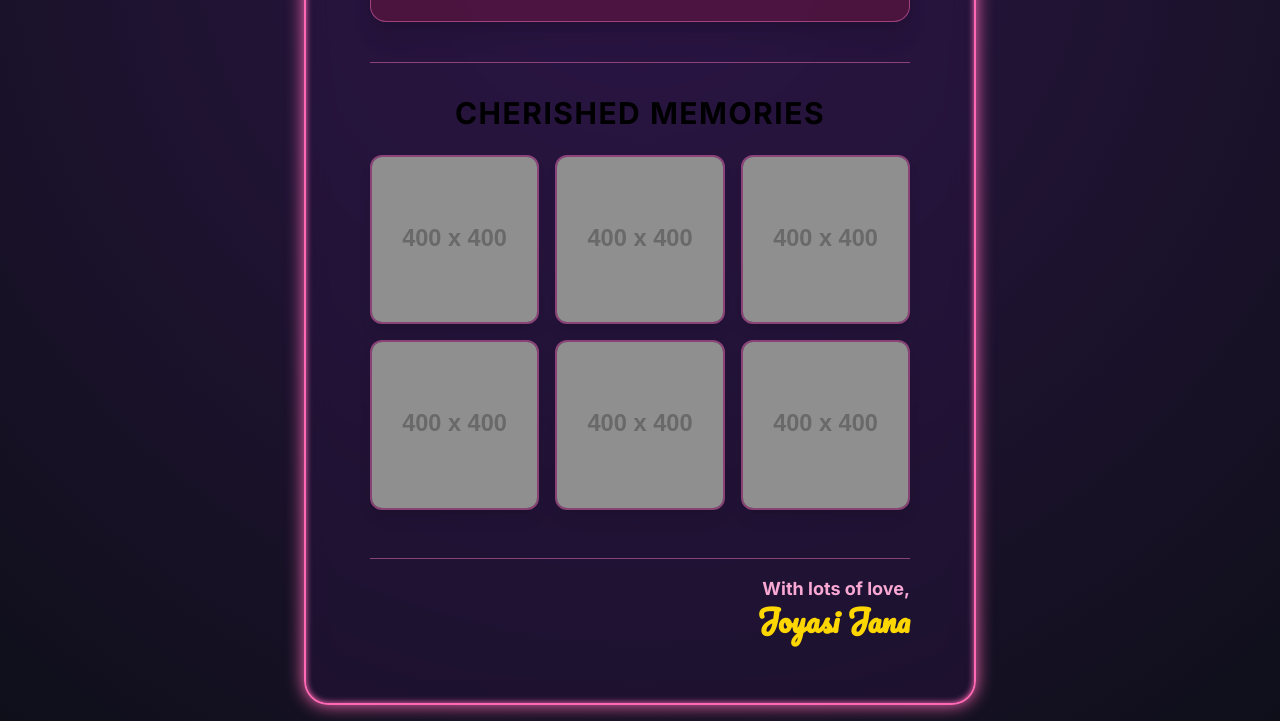
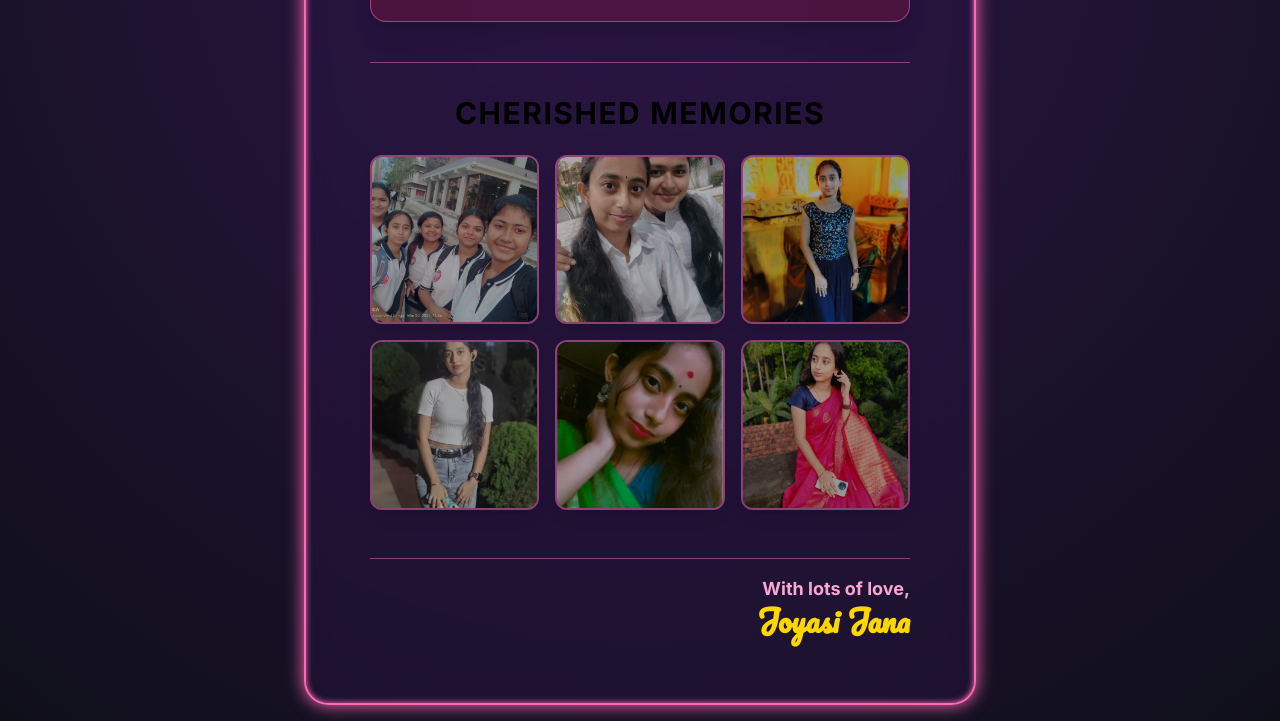
Before and after one commit to joyasrijana00/Moumita_Birthday, a plain HTML site: page index.html in a window 1280 px wide. Shown: the part 902-1623 px from the top of the page. Drawn offline with nearby package versions, Linux system fonts and the light colour scheme; placeholder pictures from the web are drawn by us.

Commit message:
Update index.html

```diff
--- a/index.html
+++ b/index.html
@@ -252,37 +252,37 @@
             <div class="grid grid-cols-2 gap-3 sm:grid-cols-3 sm:gap-4">
                 <!-- Image 1 -->
                 <a href="#" class="photo-frame block group relative overflow-hidden rounded-xl shadow-lg border-2 border-pink-400/50 transition duration-300 transform hover:scale-105">
-                    <img src="https://placehold.co/400x400/ff4d6d/ffffff?text=Moumita+1" alt="Memory 1" class="w-full h-full object-cover aspect-square">
+                    <img src="bal.jpg" alt="Memory 1" class="w-full h-full object-cover aspect-square">
                     <div class="absolute inset-0 bg-black bg-opacity-30 group-hover:bg-opacity-0 transition duration-300"></div>
                 </a>
 
                 <!-- Image 2 -->
                 <a href="#" class="photo-frame block group relative overflow-hidden rounded-xl shadow-lg border-2 border-pink-400/50 transition duration-300 transform hover:scale-105">
-                    <img src="https://placehold.co/400x400/fec89a/333333?text=Moumita+2" alt="Memory 2" class="w-full h-full object-cover aspect-square">
+                    <img src="mou1.jpg" alt="Memory 2" class="w-full h-full object-cover aspect-square">
                     <div class="absolute inset-0 bg-black bg-opacity-30 group-hover:bg-opacity-0 transition duration-300"></div>
                 </a>
 
                 <!-- Image 3 (Always visible now for better mobile look) -->
                 <a href="#" class="photo-frame block group relative overflow-hidden rounded-xl shadow-lg border-2 border-pink-400/50 transition duration-300 transform hover:scale-105">
-                    <img src="https://placehold.co/400x400/9d4edd/ffffff?text=Moumita+3" alt="Memory 3" class="w-full h-full object-cover aspect-square">
+                    <img src="m3.jpg" alt="Memory 3" class="w-full h-full object-cover aspect-square">
                     <div class="absolute inset-0 bg-black bg-opacity-30 group-hover:bg-opacity-0 transition duration-300"></div>
                 </a>
 
                 <!-- Image 4 -->
                 <a href="#" class="photo-frame block group relative overflow-hidden rounded-xl shadow-lg border-2 border-pink-400/50 transition duration-300 transform hover:scale-105">
-                    <img src="https://placehold.co/400x400/a3c4f3/333333?text=Moumita+4" alt="Memory 4" class="w-full h-full object-cover aspect-square">
+                    <img src="m4.jpg" alt="Memory 4" class="w-full h-full object-cover aspect-square">
                     <div class="absolute inset-0 bg-black bg-opacity-30 group-hover:bg-opacity-0 transition duration-300"></div>
                 </a>
 
                 <!-- Image 5 -->
                 <a href="#" class="photo-frame block group relative overflow-hidden rounded-xl shadow-lg border-2 border-pink-400/50 transition duration-300 transform hover:scale-105">
-                    <img src="https://placehold.co/400x400/81c784/ffffff?text=Moumita+5" alt="Memory 5" class="w-full h-full object-cover aspect-square">
+                    <img src="m2.jpg" alt="Memory 5" class="w-full h-full object-cover aspect-square">
                     <div class="absolute inset-0 bg-black bg-opacity-30 group-hover:bg-opacity-0 transition duration-300"></div>
                 </a>
 
                  <!-- Image 6 -->
                 <a href="#" class="photo-frame block group relative overflow-hidden rounded-xl shadow-lg border-2 border-pink-400/50 transition duration-300 transform hover:scale-105">
-                    <img src="https://placehold.co/400x400/ff9f1c/333333?text=Moumita+6" alt="Memory 6" class="w-full h-full object-cover aspect-square">
+                    <img src="m1.jpg" alt="Memory 6" class="w-full h-full object-cover aspect-square">
                     <div class="absolute inset-0 bg-black bg-opacity-30 group-hover:bg-opacity-0 transition duration-300"></div>
                 </a>
             </div>
```
